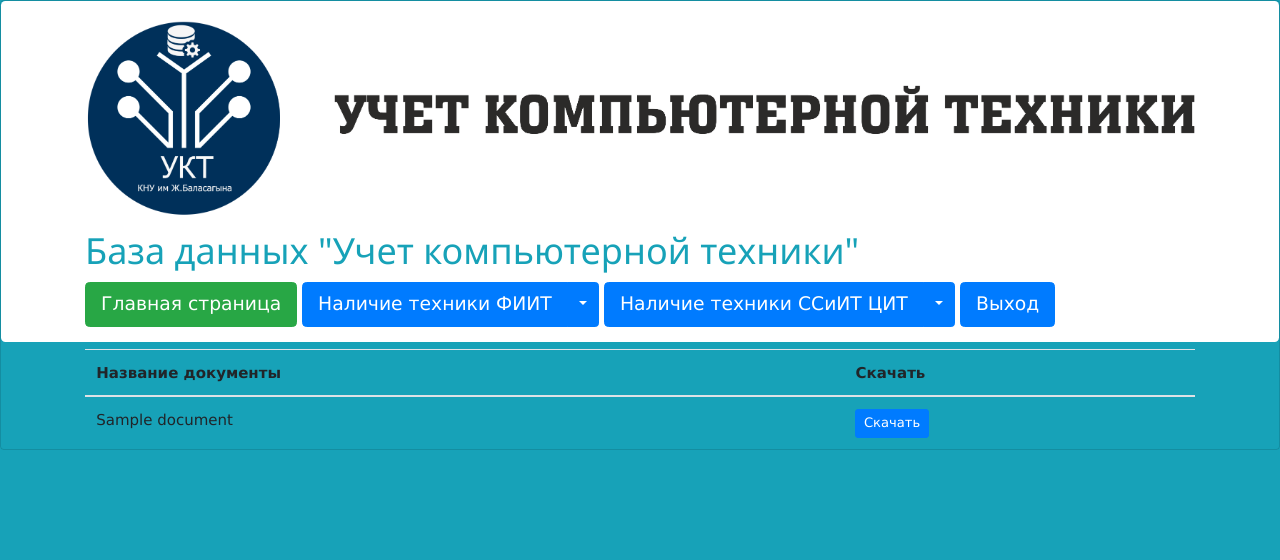
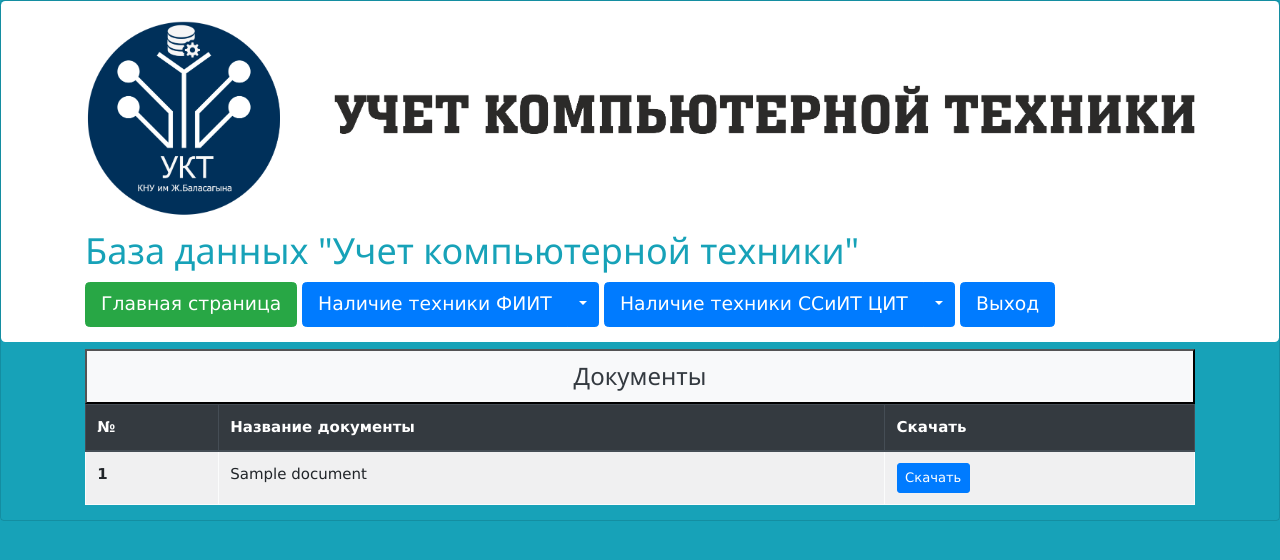
Before and after one commit to abdylda/FIIT, a Django app: page /Document/ in a window 1280 px wide. Shown: the top 560 px of the page. Run offline with Django 3.2, Linux system fonts and the light colour scheme; a user stored in the database is signed in; tables that the repository leaves empty hold one stand-in row (values such as "Sample post"); some libraries are stand-ins or nearby versions.

Commit message:
Add existing file

```diff
--- a/templates/Document.html
+++ b/templates/Document.html
@@ -2,9 +2,11 @@
 {% block content %}
 
 
-  <table class="table mb-0">
-    <thead>
+  <table  class="table  table-hover  table-light table-striped table-bordered">
+            <button type="button" class="bg-light text-dark btn-block "><h3>Документы</h3></button>
+            <thead class="thead-dark">
       <tr>
+          <th scope="col">№</th>
         <th>Название документы</th>
         <th>Скачать</th>
       </tr>
@@ -12,6 +14,7 @@
     <tbody>
       {% for Documentel in Documenter %}
         <tr>
+        <th scope="row">{{ forloop.counter }}</th>
                <td>{{ Documentel.name }}</td>
           <td>
             <a href="{{ Documentel.document.url }}" class="btn btn-primary btn-sm">
```
Also changed, not shown: 1 other file.
